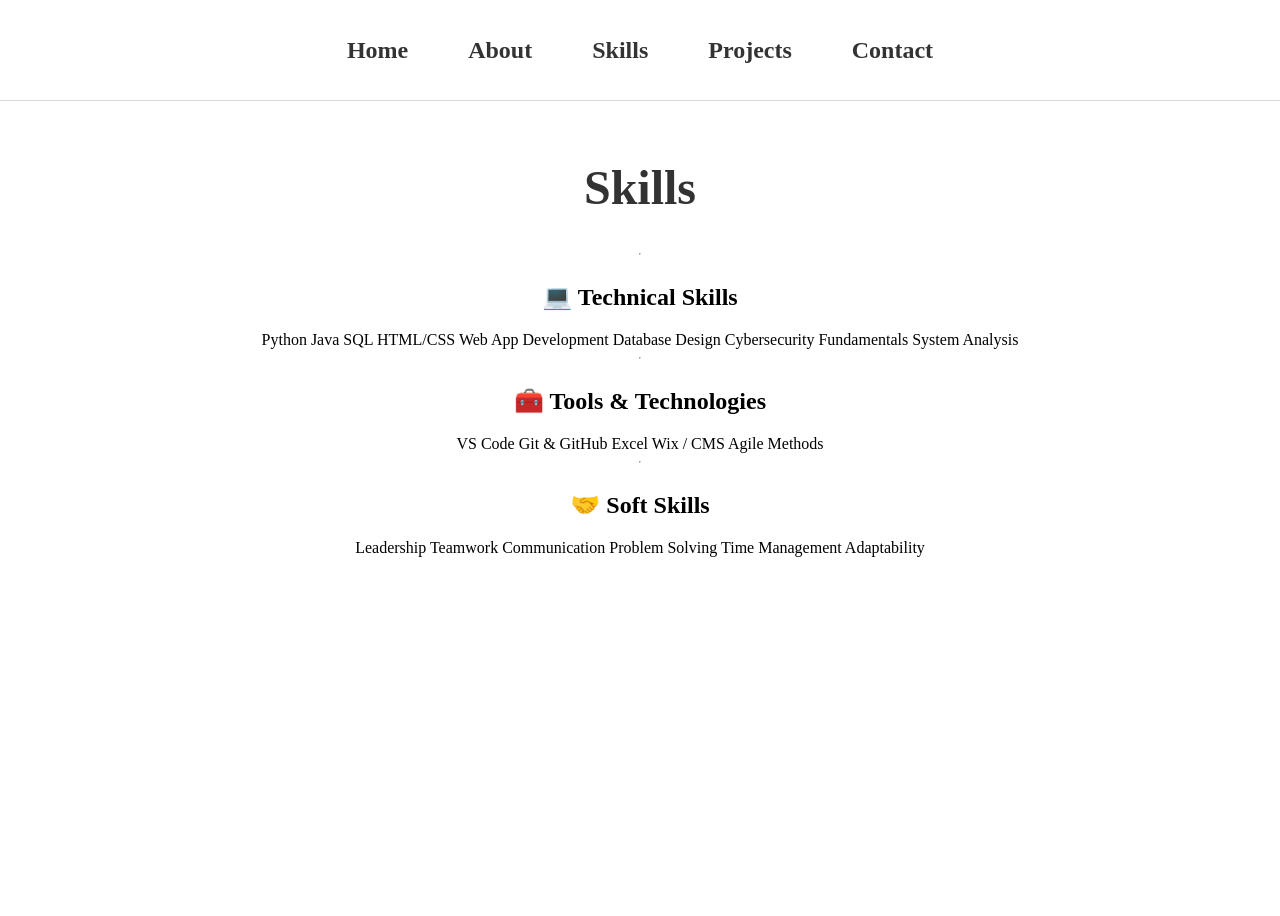
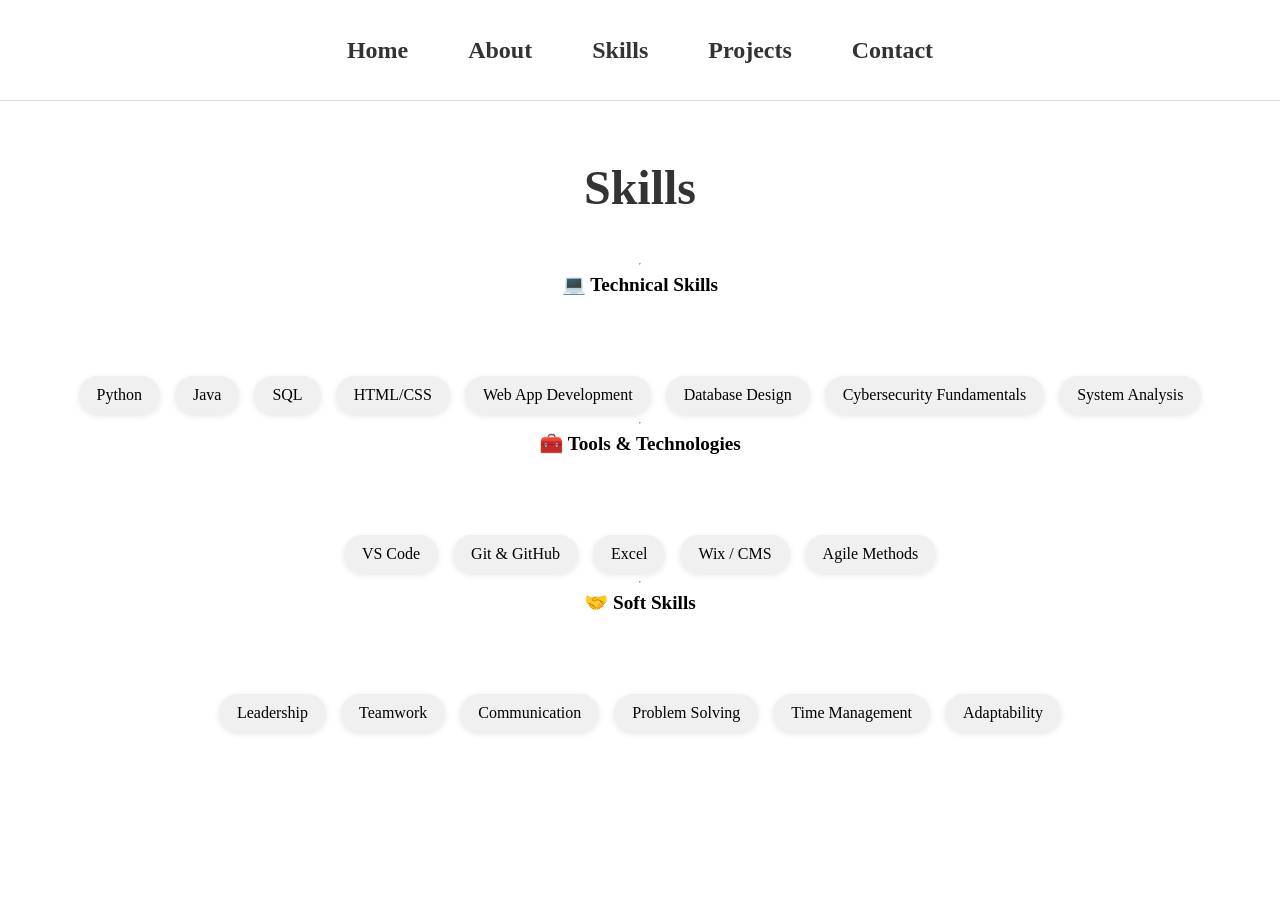
Before and after one commit to masontatafu/masontatafu.github.io, a Jekyll site: the page built from skills.md, in a window 1280 px wide. Built offline with Jekyll 4.4.1, drawn with Linux system fonts in a browser that asks for light colours.

Commit message:
Update style.css

```diff
--- a/assets/css/style.css
+++ b/assets/css/style.css
@@ -220,3 +220,44 @@ body {
     margin: 0 auto;
     box-shadow: 0 0 10px rgba(0,0,0,0.15);
 }
+
+
+
+/* SKILLS PAGE */
+.page-title {
+    text-align: center;
+    font-size: 3rem;
+    font-weight: bold;
+    margin-bottom: 40px;
+}
+
+.skills-section {
+    max-width: 800px;
+    margin: 0 auto 60px auto;
+    font-size: 1.2rem;
+    text-align: center;
+}
+
+.skills-grid {
+    display: flex;
+    flex-wrap: wrap;
+    justify-content: center;
+    gap: 15px;
+    margin-top: 20px;
+}
+
+.skill-tag {
+    background-color: #f0f0f0;
+    padding: 10px 18px;
+    border-radius: 20px;
+    font-size: 1rem;
+    font-weight: 500;
+    box-shadow: 0 2px 6px rgba(0,0,0,0.1);
+    transition: all 0.3s ease;
+}
+
+.skill-tag:hover {
+    background-color: #007bff;
+    color: white;
+    transform: translateY(-2px);
+}
```
